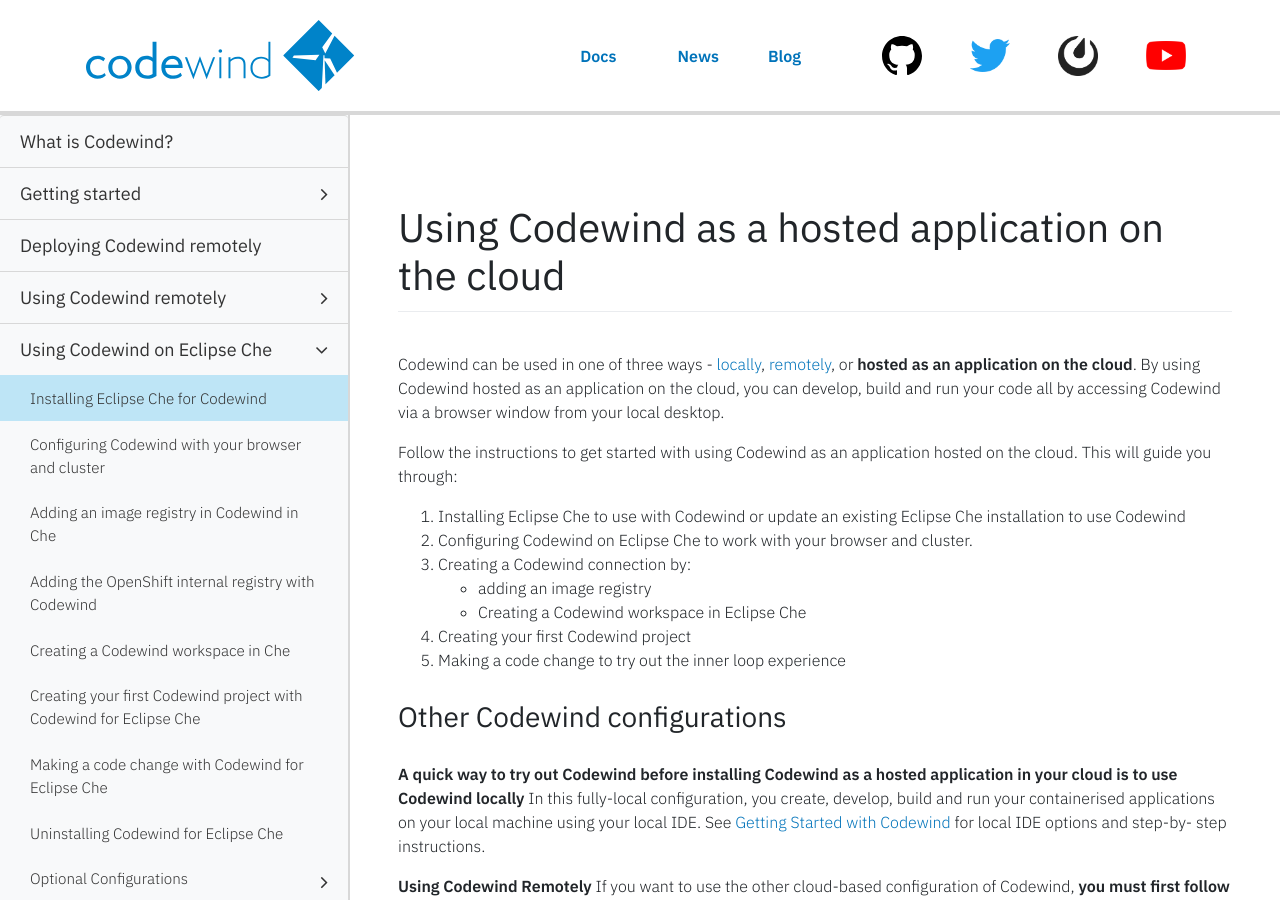
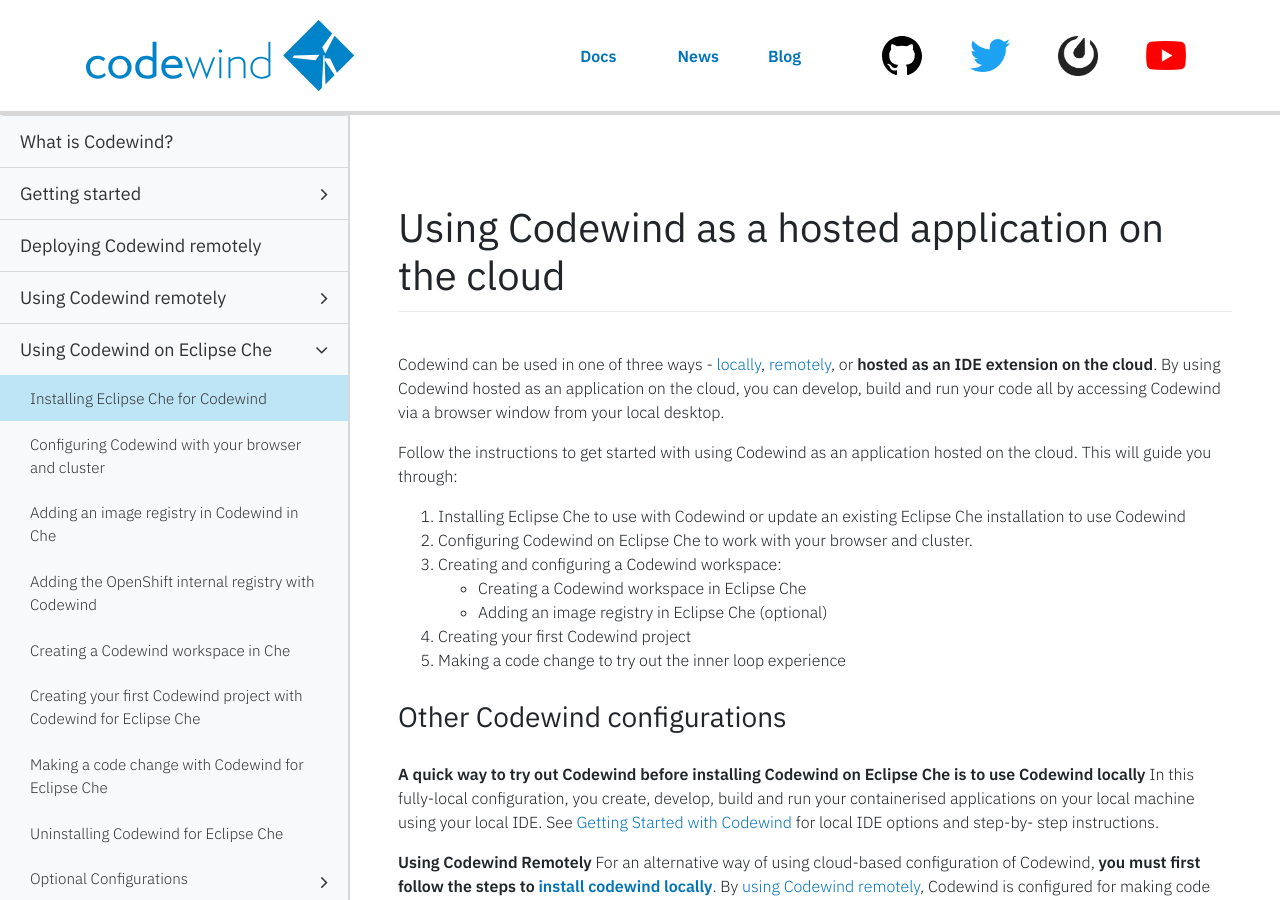
Before and after one commit to eclipse-archived/codewind-docs, a Jekyll site: the page built from docs/_documentations/che-installinfo.md, in a window 1280 px wide and 900 px high. Built offline with Jekyll 4.4.1, drawn with Linux system fonts in a browser that asks for light colours; nearby versions of some CDN libraries; comment, search, counter and statistics services are not loaded; some of the changed text lies outside the part shown.

````diff
--- a/docs/_documentations/che-installinfo.md
+++ b/docs/_documentations/che-installinfo.md
@@ -9,23 +9,24 @@ type: document
 ---
 # Using Codewind as a hosted application on the cloud
 
-Codewind can be used in one of three ways - [locally](./vsc-getting-started.html), [remotely](./remote-codewind-overview.html), or **hosted as an application on the cloud**. By using Codewind hosted as an application on the cloud, you can develop, build and run your code all by accessing Codewind via a browser window from your local desktop.
+Codewind can be used in one of three ways - [locally](./vsc-getting-started.html), [remotely](./remote-codewind-overview.html), or **hosted as an IDE extension on the cloud**. By using Codewind hosted as an application on the cloud, you can develop, build and run your code all by accessing Codewind via a browser window from your local desktop.
 
 Follow the instructions to get started with using Codewind as an application hosted on the cloud. This will guide you through:
 
 1. Installing Eclipse Che to use with Codewind or update an existing Eclipse Che installation to use Codewind
 2. Configuring Codewind on Eclipse Che to work with your browser and cluster.
-2. Creating a Codewind connection by:
-- adding an image registry
+2. Creating and configuring a Codewind workspace:
 - Creating a Codewind workspace in Eclipse Che
+- Adding an image registry in Eclipse Che (optional)
+
 4. Creating your first Codewind project
 5. Making a code change to try out the inner loop experience
 
 ### Other Codewind configurations
 
-**A quick way to try out Codewind before installing Codewind as a hosted application in your cloud is to use Codewind locally** In this fully-local configuration, you create, develop, build and run your containerised applications on your local machine using your local IDE. See [Getting Started with Codewind](./gettingstarted.html) for local IDE options and step-by- step instructions.
+**A quick way to try out Codewind before installing Codewind on Eclipse Che is to use Codewind locally** In this fully-local configuration, you create, develop, build and run your containerised applications on your local machine using your local IDE. See [Getting Started with Codewind](./gettingstarted.html) for local IDE options and step-by- step instructions.
 
-**Using Codewind Remotely** If you want to use the other cloud-based configuration of Codewind, **you must first follow the steps to [install codewind locally](./gettingstarted.html)**. By [using Codewind remotely](./remote-codewind-overview.html), Codewind is configured for making code changes on your local IDE but building and running your application in the cloud.
+**Using Codewind Remotely** For an alternative way of using  cloud-based configuration of Codewind, **you must first follow the steps to [install codewind locally](./gettingstarted.html)**. By [using Codewind remotely](./remote-codewind-overview.html), Codewind is configured for making code changes on your local IDE but building and running your application in the cloud.
 
 # Installing Eclipse Che for Codewind
 
@@ -102,6 +103,6 @@ Run the following command, where `$NAMESPACE` is the namespace that your Che wor
 ```
 $ kubectl apply -f https://raw.githubusercontent.com/eclipse/codewind-che-plugin/0.11.0/setup/install_che/codewind-clusterrole.yaml -n $NAMESPACE
 ```
-### After Installation
+### Next steps
 
-**Getting started with Codewind for Eclipse Che - next steps** Continue to instructions for [configuring codewind for Eclipse Che to your browser and cluster](./che-browserconfig.html).
+**Getting started with Codewind for Eclipse Che - next steps** Continue to instructions for [configuring codewind for Eclipse Che for your browser and cluster](./che-browserconfig.html).
````
Also changed, not shown: docs/_documentations/che-browserconfig.md (+2 -2 lines), docs/_documentations/che-setupregistries.md (+1 -1 lines).
